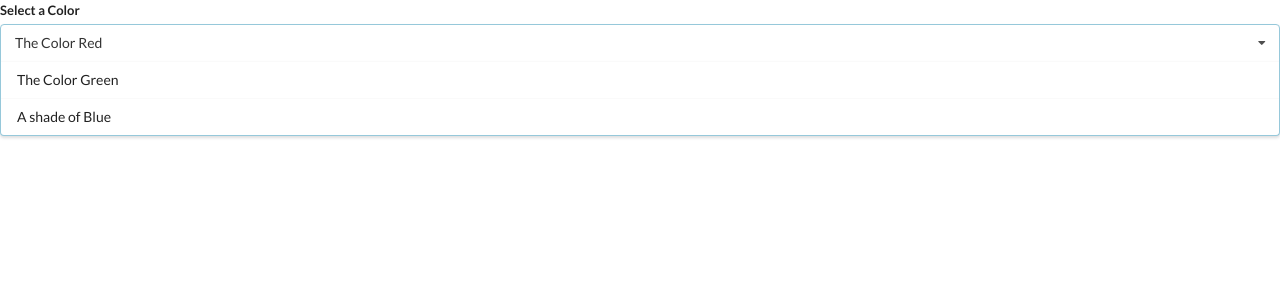
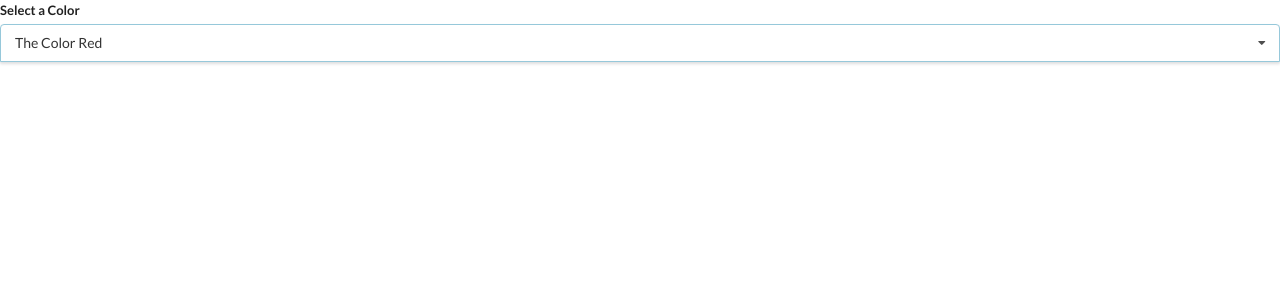
Before and after one commit to Chrispolanco/widgets, a React (Create React App) app: page / in a window 1280 px wide. Shown: the top 300 px of the page. Built offline with nearby package versions, Linux system fonts and the light colour scheme.

Commit message:
implemented hid and show for dropdown

```diff
--- a/src/components/Dropdown.js
+++ b/src/components/Dropdown.js
@@ -1,6 +1,8 @@
-import React from 'react';
+import React, {useState} from 'react';
 
 const Dropdown = ({options, selected, onSelectedChange}) => {
+    const [open, setOpen] = useState(false);
+
     const rederedOptions = options.map((option) =>{
         if(option.value === selected.value){
             return null;
@@ -21,14 +23,15 @@
         <div className='ui form'>
             <div className='field'>
                 <label className='label'>Select a Color</label>
-                <div className='ui selection dropdown visible active'>
+                <div
+                    onClick={() => setOpen(!open)}
+                    className={`ui selection dropdown visible active ${open ? 'visible active' : ''}`}
+                >
                     <i className='dropdown icon'></i>
                     <div className='text'>
                         {selected.label}
                     </div>
-                    <div className='menu visible transition'>
-                        {rederedOptions}
-                    </div>
+                    <div className={`menu ${open ? 'visible transition' : ''}`}> {rederedOptions} </div>
                 </div>
             </div>
         </div>
```
